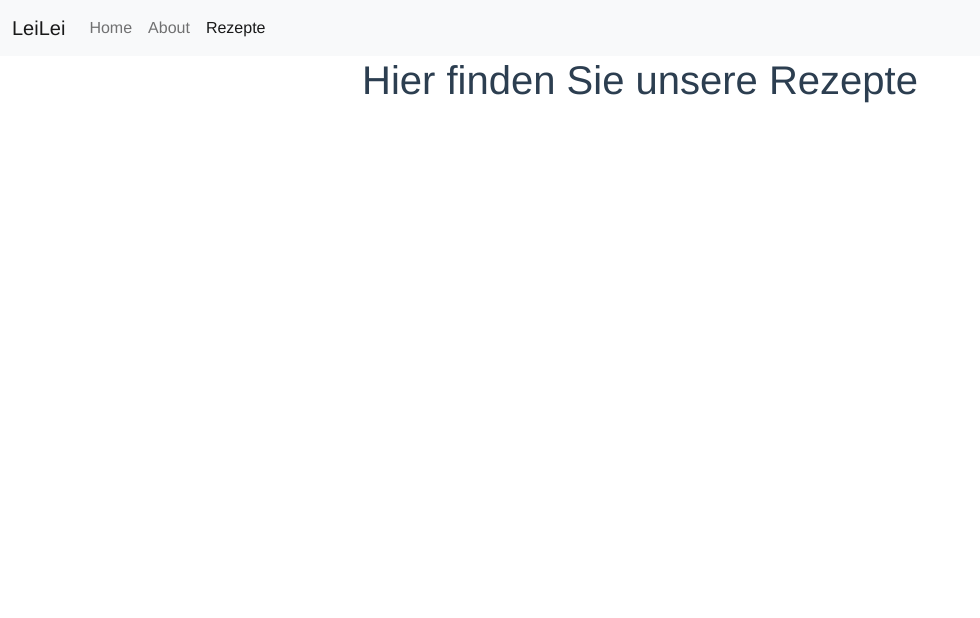
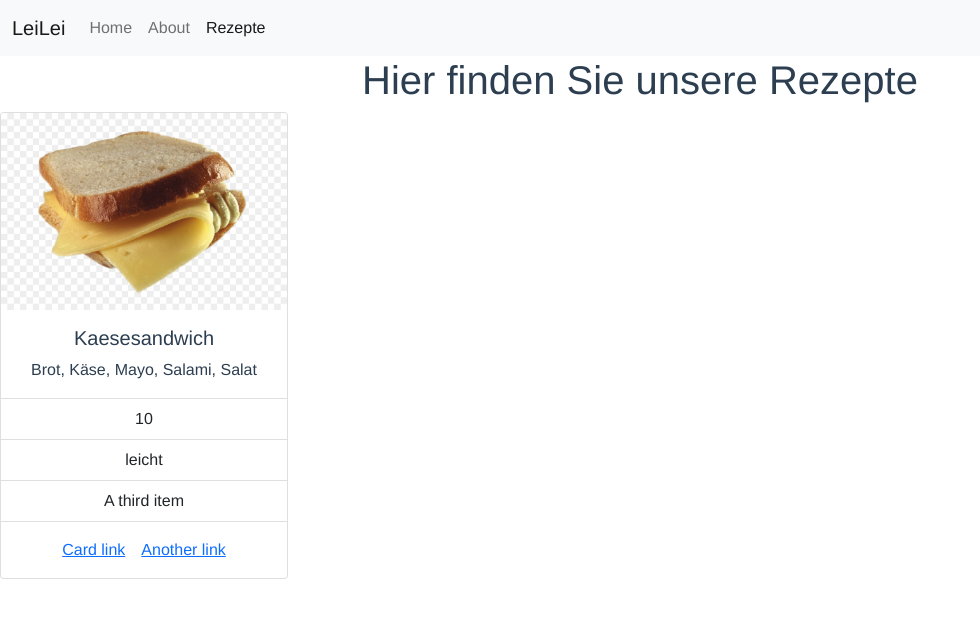
Before and after one commit to MartinLeischner/LeiLei-Frontend, a Vue app: page /rezepte in a window 1280 px wide. Shown: the top 618 px of the page, without its empty margins (0-980 px from the left). Built offline with nearby package versions, Linux system fonts and the light colour scheme.

Commit message:
Added Recipe Card

```diff
--- a/src/views/Rezepte.vue
+++ b/src/views/Rezepte.vue
@@ -1,10 +1,61 @@
 <template>
 <h1>Hier finden Sie unsere Rezepte</h1>
+  <div class="col" v-for="rezept in rezepte" :key="rezept.id">
+    <div class="card" style="width: 18rem;">
+     <img src="../assets/kisspng-cheese-sandwich-butterbrot-bread-bread-cheese-sandwich-5a9d7293bf4f09.1927332815202679237836.jpg" class="card-img-top" :alt="rezept.name">
+      <div class="card-body">
+       <h5 class="card-title">{{rezept.name}}</h5>
+       <p class="card-text">{{rezept.ingredient}}</p>
+     </div>
+     <ul class="list-group list-group-flush">
+       <li class="list-group-item">{{rezept.time}}</li>
+       <li class="list-group-item">{{rezept.diifculty}}</li>
+       <li class="list-group-item">A third item</li>
+     </ul>
+     <div class="card-body">
+       <a href="#" class="card-link">Card link</a>
+       <a href="#" class="card-link">Another link</a>
+     </div>
+   </div>
+
+  </div>
+<!--  <div class="card" style="width: 18rem;">
+    <img src="..." class="card-img-top" alt="...">
+    <div class="card-body">
+      <h5 class="card-title">Card title</h5>
+      <p class="card-text">Some quick example text to build on the card title and make up the bulk of the card's content.</p>
+    </div>
+    <ul class="list-group list-group-flush">
+      <li class="list-group-item">An item</li>
+      <li class="list-group-item">A second item</li>
+      <li class="list-group-item">A third item</li>
+    </ul>
+    <div class="card-body">
+      <a href="#" class="card-link">Card link</a>
+      <a href="#" class="card-link">Another link</a>
+    </div>
+  </div>
+  -->
 </template>
 
 <script>
 export default {
-  name: 'Rezepte'
+  name: 'Rezepte',
+  data() {
+    return {
+      rezepte: [
+        {
+          id: "1",
+          name: 'Kaesesandwich',
+          ingredient: 'Brot, Käse, Mayo, Salami, Salat',
+          diifculty: 'leicht',
+          time: '10'
+        }
+      ]
+    }
+  }/*,
+  methods: {
+  }*/
 }
 </script>
 
```
Also changed, not shown: src/assets/das-beste-gegrillte-kaese-sandwich.jpg (added), src/assets/kisspng-cheese-sandwich-butterbrot-bread-bread-cheese-sandwich-5a9d7293bf4f09.1927332815202679237836.jpg (added).
